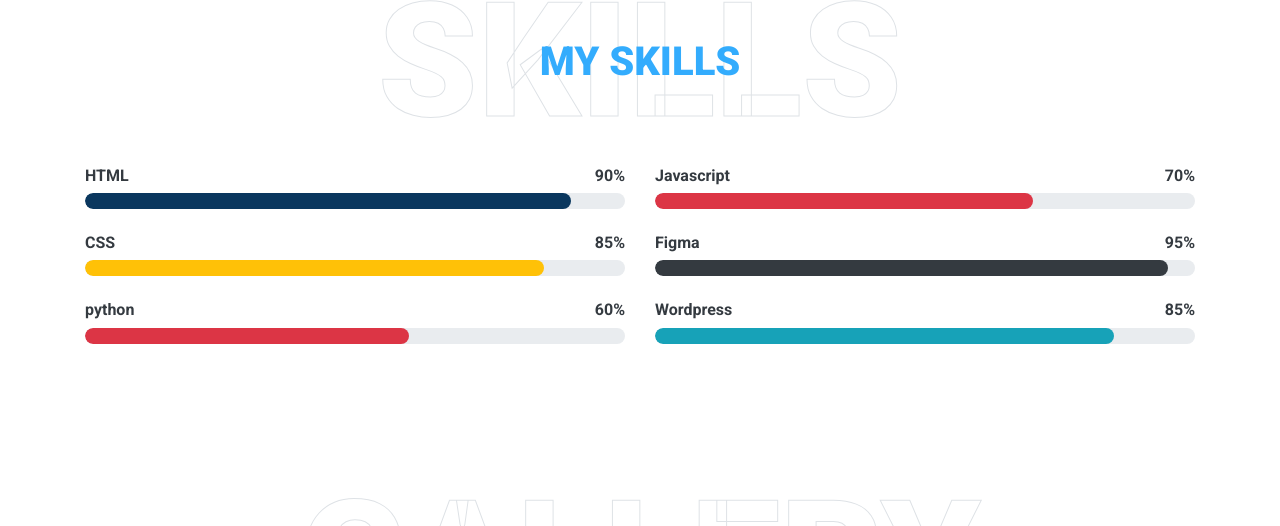
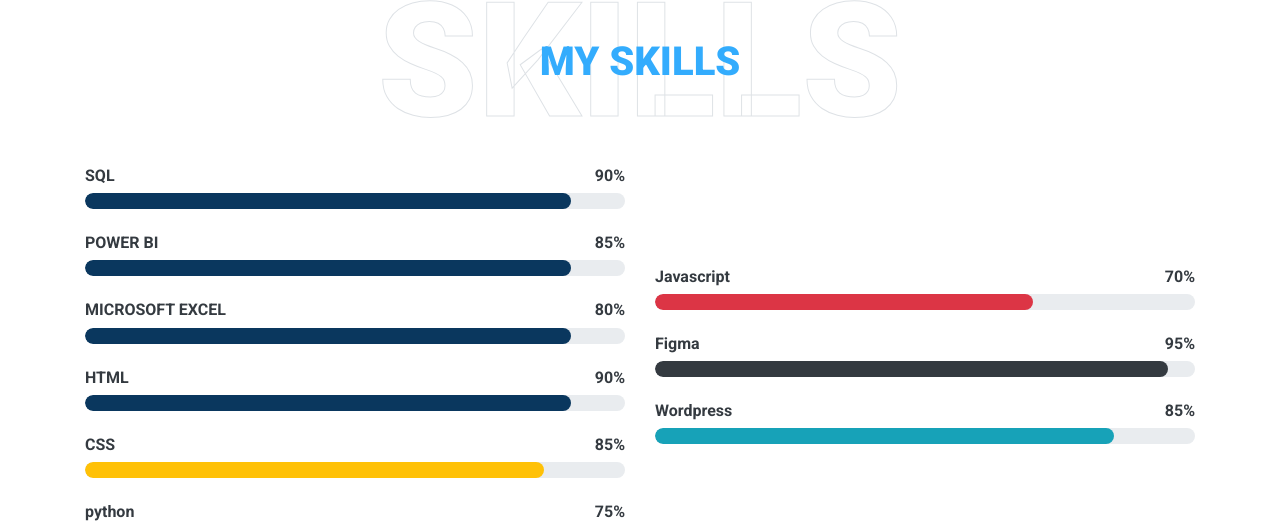
Before and after one commit to ashsus09/myportfolio, a plain HTML site: page index.html in a window 1280 px wide. Shown: the part 2262-2788 px from the top of the page. Drawn offline with nearby package versions, Linux system fonts and the light colour scheme.

Commit message:
Skills Completed

```diff
--- a/index.html
+++ b/index.html
@@ -210,6 +210,33 @@
                 <div class="col-md-6">
                     <div class="skill mb-4">
                         <div class="d-flex justify-content-between">
+                            <h6 class="font-weight-bold">SQL</h6>
+                            <h6 class="font-weight-bold">90%</h6>
+                        </div>
+                        <div class="progress">
+                            <div class="progress-bar bg-primary" role="progressbar" aria-valuenow="90" aria-valuemin="0" aria-valuemax="100"></div>
+                        </div>
+                    </div>
+                    <div class="skill mb-4">
+                        <div class="d-flex justify-content-between">
+                            <h6 class="font-weight-bold">POWER BI</h6>
+                            <h6 class="font-weight-bold">85%</h6>
+                        </div>
+                        <div class="progress">
+                            <div class="progress-bar bg-primary" role="progressbar" aria-valuenow="90" aria-valuemin="0" aria-valuemax="100"></div>
+                        </div>
+                    </div>
+                    <div class="skill mb-4">
+                        <div class="d-flex justify-content-between">
+                            <h6 class="font-weight-bold">MICROSOFT EXCEL</h6>
+                            <h6 class="font-weight-bold">80%</h6>
+                        </div>
+                        <div class="progress">
+                            <div class="progress-bar bg-primary" role="progressbar" aria-valuenow="90" aria-valuemin="0" aria-valuemax="100"></div>
+                        </div>
+                    </div>
+                    <div class="skill mb-4">
+                        <div class="d-flex justify-content-between">
                             <h6 class="font-weight-bold">HTML</h6>
                             <h6 class="font-weight-bold">90%</h6>
                         </div>
@@ -229,7 +256,7 @@
                     <div class="skill mb-4">
                         <div class="d-flex justify-content-between">
                             <h6 class="font-weight-bold">python</h6>
-                            <h6 class="font-weight-bold">60%</h6>
+                            <h6 class="font-weight-bold">75%</h6>
                         </div>
                         <div class="progress">
                             <div class="progress-bar bg-danger" role="progressbar" aria-valuenow="60" aria-valuemin="0" aria-valuemax="100"></div>
```
